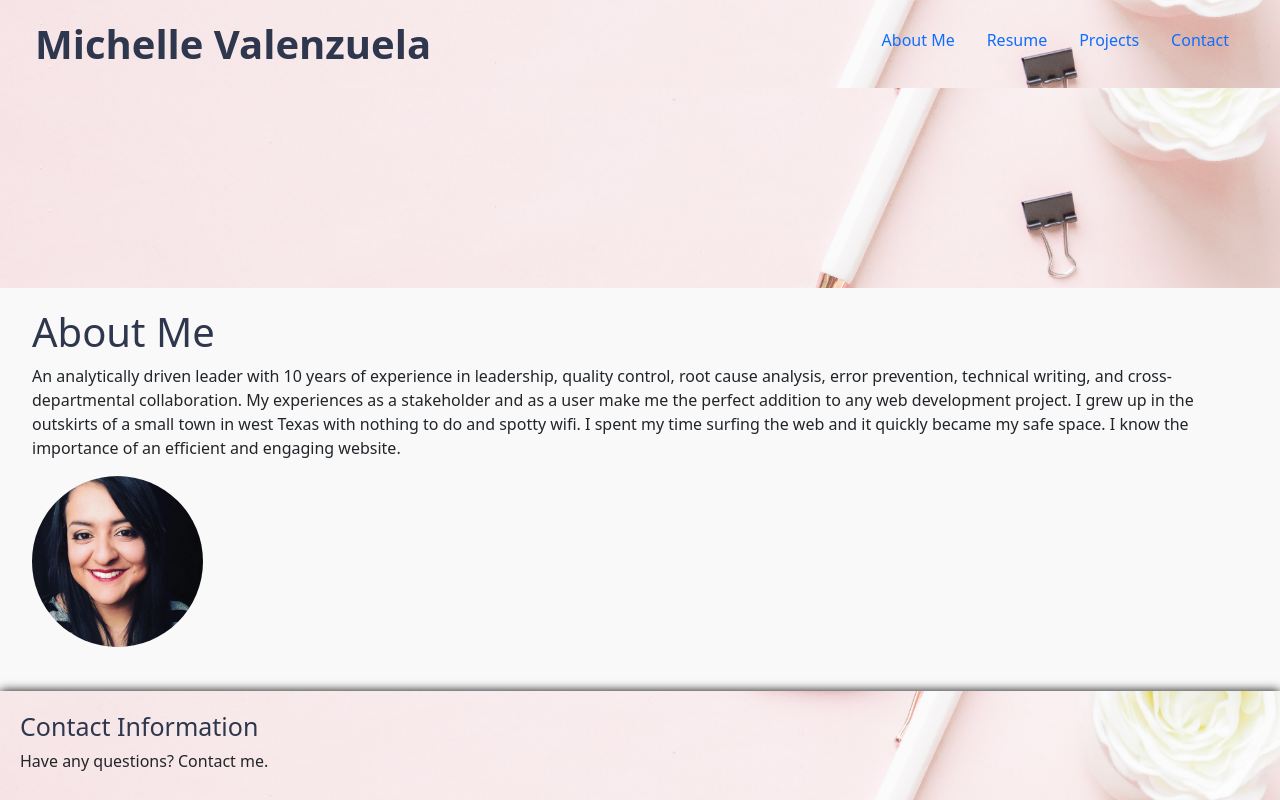
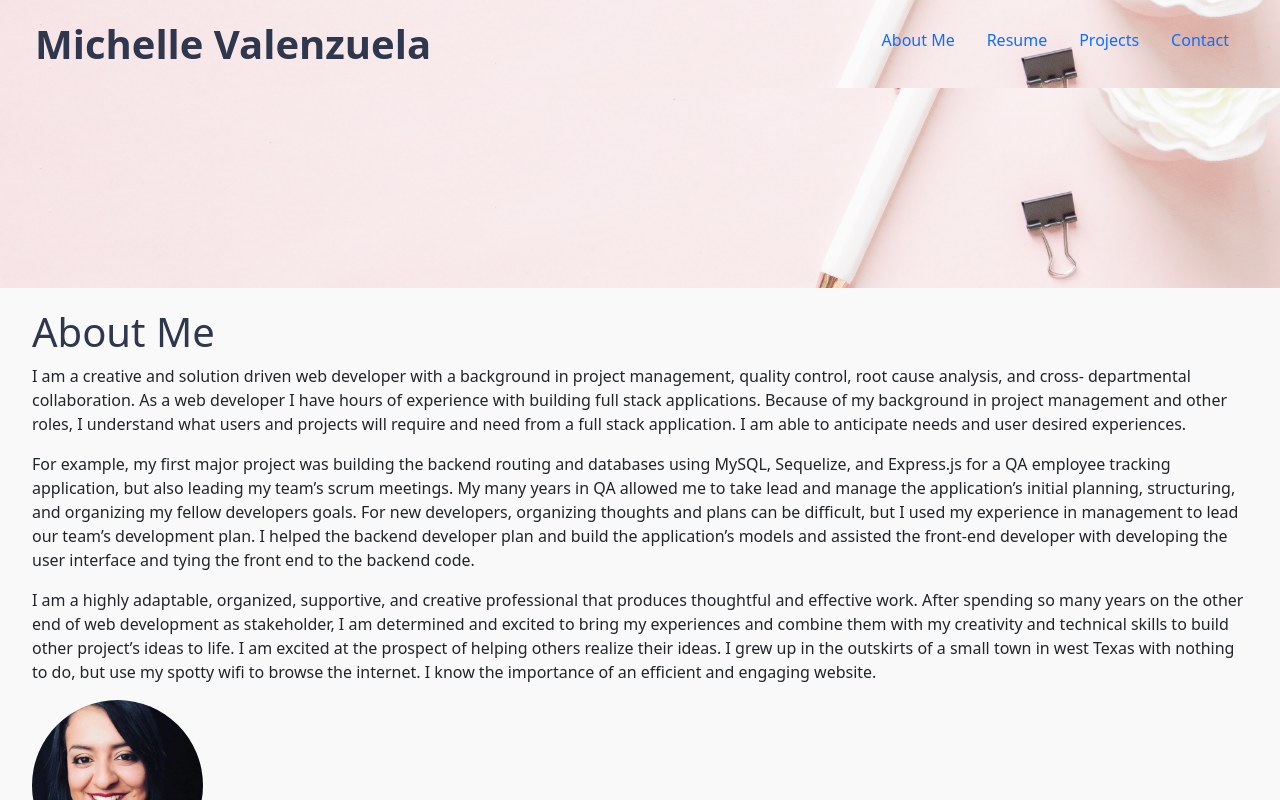
Before and after one commit to MichValenz/Portfolio, a React (Create React App) app: page / in a window 1280 px wide. Shown: the top 800 px of the page. Built offline with nearby package versions, Linux system fonts and the light colour scheme.

Commit message:
updated about me page

```diff
--- a/package.json
+++ b/package.json
@@ -7,6 +7,7 @@
     "@testing-library/react": "^12.1.4",
     "@testing-library/user-event": "^13.5.0",
     "bootstrap": "^5.1.3",
+    "mdb-ui-kit": "^3.11.0",
     "react": "^17.0.2",
     "react-bootstrap": "^2.2.1",
     "react-dom": "^17.0.2",
--- a/src/components/About/index.js
+++ b/src/components/About/index.js
@@ -6,19 +6,47 @@ import headshot from "../../images/headshot.png"
 
 function About() {
   return (
+    <>
       <Container fluid bg-light>
         <Row id="aboutMe">
           <Col>
             <h1 id="about">About Me</h1>
             <p>
-            An analytically driven leader with 10 years of experience in
-            leadership, quality control, root cause analysis, error prevention,
-            technical writing, and cross-departmental collaboration. My
-            experiences as a stakeholder and as a user make me the perfect
-            addition to any web development project. I grew up in the outskirts
-            of a small town in west Texas with nothing to do and spotty wifi. I
-            spent my time surfing the web and it quickly became my safe space. I
-            know the importance of an efficient and engaging website.
+              I am a creative and solution driven web developer with a
+              background in project management, quality control, root cause
+              analysis, and cross- departmental collaboration. As a web
+              developer I have hours of experience with building full stack
+              applications. Because of my background in project management and
+              other roles, I understand what users and projects will require and
+              need from a full stack application. I am able to anticipate needs
+              and user desired experiences.
+            </p>
+
+            <p>
+              For example, my first major project was building the backend
+              routing and databases using MySQL, Sequelize, and Express.js for a
+              QA employee tracking application, but also leading my team’s scrum
+              meetings. My many years in QA allowed me to take lead and manage
+              the application’s initial planning, structuring, and organizing my
+              fellow developers goals. For new developers, organizing thoughts
+              and plans can be difficult, but I used my experience in management
+              to lead our team’s development plan. I helped the backend
+              developer plan and build the application’s models and assisted the
+              front-end developer with developing the user interface and tying
+              the front end to the backend code.
+            </p>
+
+            <p>
+              I am a highly adaptable, organized, supportive, and creative
+              professional that produces thoughtful and effective work. After
+              spending so many years on the other end of web development as
+              stakeholder, I am determined and excited to bring my experiences
+              and combine them with my creativity and technical skills to build
+              other project’s ideas to life. I am excited at the prospect of
+              helping others realize their ideas. I grew up in the outskirts of
+              a small town in west Texas with nothing to do, but use my spotty
+              wifi to browse the internet. I know the importance of an efficient
+              and engaging website.
             </p>
           </Col>
           <Figure>
@@ -32,6 +60,7 @@ function About() {
           </Figure>
         </Row>
       </Container>
+    </>
   );
 }
 
--- a/src/components/Nav/index.js
+++ b/src/components/Nav/index.js
@@ -24,7 +24,7 @@ function Navigation({currentOption, navOptionChange}) {
               href="/#About Me"
               onClick={() => navOptionChange("About Me")}
               className={
-                currentOption === "About Me" ? "currentOption" : "navActive"
+                currentOption === "About Me" ? "currentOption" : ""
               }
 
             >
@@ -64,74 +64,7 @@ function Navigation({currentOption, navOptionChange}) {
         </Nav>
       </header>
     </>
-    // <>
-    // <header className="flex-row px-1">
-    //   <h2>
-    //     <a
-    //       data-testid="link"
-    //       href="/"
-    //       onClick={() => navOptionChange("/")}
-    //       className={currentOption === "/" ? "currentOption" : ""}
-    //     >
-    //       Michelle Valenzuela
-    //     </a>
-    //   </h2>
 
-    //   <nav>
-    //     <ul className="flex-row">
-    //       <li className="mx-2">
-    //         <a
-    //           data-testid="link"
-    //           href="/"
-    //           onClick={() => navOptionChange("/")}
-    //           className={
-    //             currentOption === "Home" ? "main-nav-active" : "navActive"
-    //           }
-    //         >
-    //           Home
-    //         </a>
-    //       </li>
-    //       <li className="mx-2">
-    //         <a
-    //           data-testid="link"
-    //           href="#resume"
-    //           onClick={() => navOptionChange("Resume")}
-    //           className={
-    //             currentOption === "Resume" ? "main-nav-active" : "navActive"
-    //           }
-    //         >
-    //           Resume
-    //         </a>
-    //       </li>
-    //       <li className="mx-2">
-    //         <a
-    //           data-testid="link"
-    //           href="#Portfolio"
-    //           onClick={() => navOptionChange("Portfolio")}
-    //           className={
-    //             currentOption === "Portfolio" ? "main-nav-active" : "navActive"
-    //           }
-    //         >
-    //           Portfolio
-    //         </a>
-    //       </li>
-    //       <li className="mx-2">
-    //         <a
-    //           data-testid="link"
-    //           href="#contact"
-    //           onClick={() => navOptionChange("Contact")}
-    //           className={currentOption === "Contact" ? "currentOption" : ""}
-    //         >
-    //           Contact
-    //         </a>
-    //       </li>
-    //     </ul>
-    //   </nav>
-    // </header>
-    //    <div class="hero">
-    //   <div class="hero-section"></div>
-    // </div>
-    // </>
   );
 
 }
```
Also changed, not shown: 1 other file (tests, documents, lock files or other folders). Lines whose indentation alone changed are shown as unchanged.
